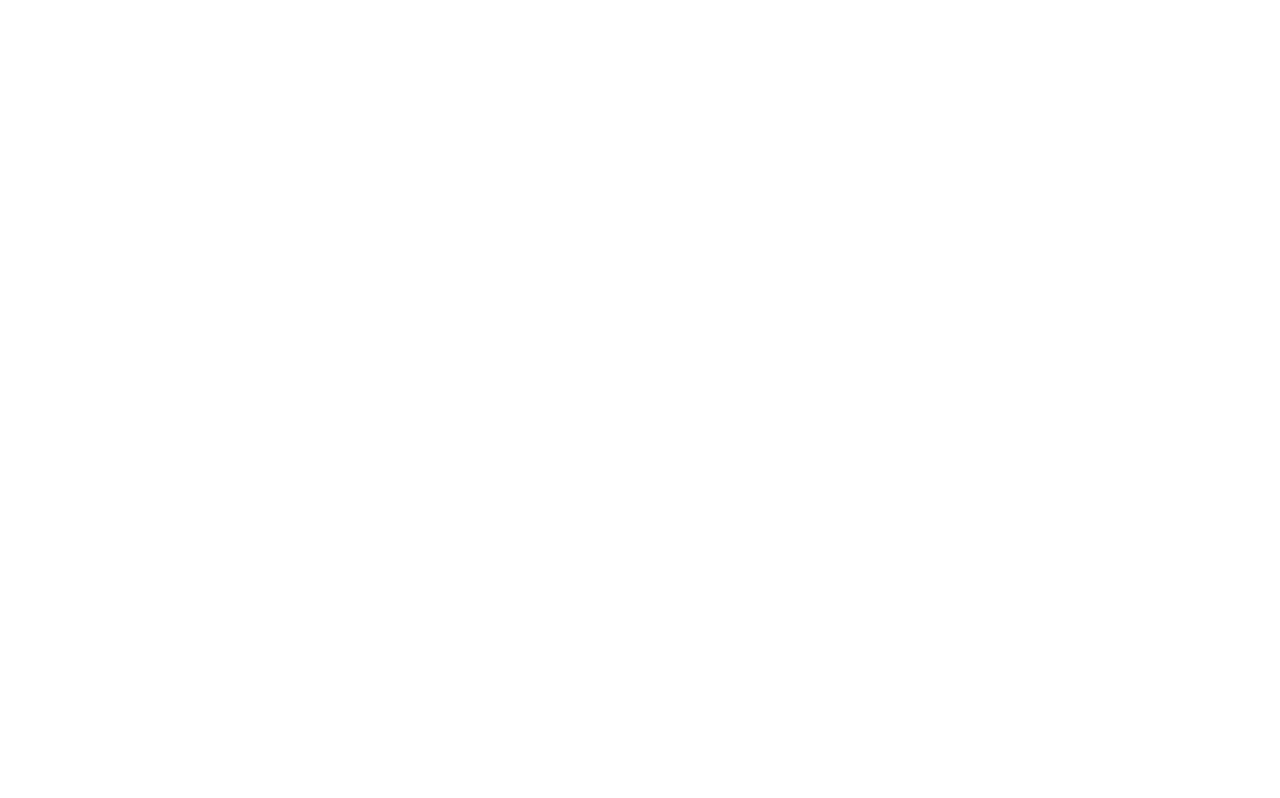
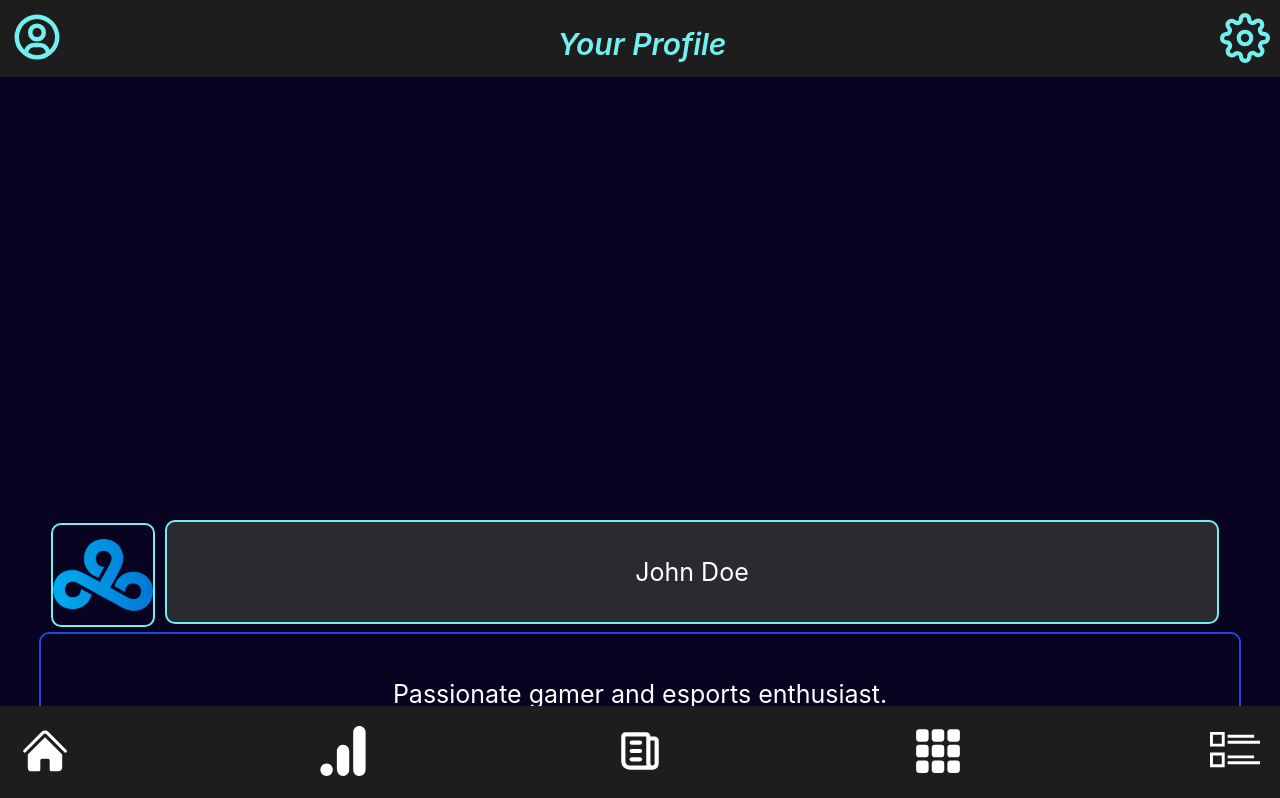
Before and after one commit to DiegoOrtegaElRincon/DAD-ui, a React (Create React App) app in the folder ui-ts/: page /profile in a window 1280 px wide. Before the commit this address had no page. Shown: the top 798 px of the page. Built offline with nearby package versions, Linux system fonts and the light colour scheme.

Commit message:
Profile is still ugly, but my sanity worths more

```diff
--- a/ui-ts/src/App.tsx
+++ b/ui-ts/src/App.tsx
@@ -2,6 +2,7 @@
 import Home from './pages/Home/Home';
 import LoginForm from './pages/loginform/LoginForm';
 import SignupForm from './pages/signupform/SingupForm';
+import Profile from './pages/Profile/Profile';
 
 export default function App() {
   return (
@@ -10,6 +11,7 @@
         <Route path="/" element={<LoginForm />} />
         <Route path="/home" element={<Home />} />
         <Route path="/signup" element={<SignupForm />} />
+        <Route path="/profile" element={<Profile />} />
       </Routes>
     </Router>
   );
--- /dev/null
+++ b/ui-ts/src/components/profiletemplate/TemplateProfile.css
@@ -0,0 +1,46 @@
+.profile-container {
+    display: flex;
+    flex-direction: column;
+    align-items: center;
+    width: 100%;
+    height: 100%;
+    background-color: #070320;
+    padding: 40% 0%;
+}
+
+.profile-box {
+    width: 92%;
+    height: 100px;
+    padding: 10px;
+    border-radius: 10px;
+    display: flex;
+    align-items: center;
+    justify-content: center;
+    color: white;
+}
+
+.team-info,
+.user-info {
+    width: 100%;
+    height: 100%;
+    margin: 0px 10px;
+    border-radius: 10px;
+    background-color: #2B2B2F;
+    display: flex;
+    align-items: center;
+    justify-content: center;
+    color: white;
+}
+
+.team-photo,
+.user-photo {
+    width: fit-content;
+    height: auto;
+    border-radius: 10px;
+}
+
+
+.profile-box>img {
+    width: 100px;
+    height: auto;
+}
--- /dev/null
+++ b/ui-ts/src/components/profiletemplate/TemplateProfile.tsx
@@ -0,0 +1,43 @@
+import React from 'react';
+import './TemplateProfile.css'; // Asegúrate de tener un archivo CSS para tus estilos
+import TopNavbar from '../topnavbar/TopNavbar';
+import BottomNavbar from '../bottomnavbar/BottomNavBar';
+
+interface ProfileProps {
+    photo: string;
+    name: string;
+    bio: string;
+    teamPhoto: string;
+    teamName: string;
+    teamMatches: number;
+}
+
+const TemplateProfile: React.FC<ProfileProps> = ({
+    photo,
+    name,
+    bio,
+    teamPhoto,
+    teamName,
+    teamMatches,
+}) => {
+    return (
+        <div className="">
+            <TopNavbar props='Your Profile' />
+            <div className='profile-container'>
+                <div className="user-profile profile-box">
+                    <img className='user-photo box1' src={photo} alt="User" />
+                    <div className="user-info box1">{name}</div>
+                </div>
+                <div className='profile-box box2'>{bio}</div>
+                <div className="team-profile profile-box">
+                    <img className='team-photo box3' src={teamPhoto} alt="Team" />
+                    <div className="team-info  box3">{teamName}</div>
+                </div>
+                <div className='profile-box box4'>Matches played: {teamMatches}</div>
+            </div>
+            <BottomNavbar />
+        </div>
+    );
+};
+
+export default TemplateProfile;
--- a/ui-ts/src/pages/Home/Home.tsx
+++ b/ui-ts/src/pages/Home/Home.tsx
@@ -24,7 +24,7 @@
                     <div className='bottom'>
                         <div className='team1'>
                             <div className='team-picture'>
-                                <img src={C9} />
+                                <img src={C9} alt='Team Image'/>
                             </div>
                             <div className='team-name'>C9</div>
                         </div>
@@ -34,7 +34,7 @@
                         </div>
                         <div className='team2'>
                             <div className='team-picture'>
-                                <img src={FPX} />
+                                <img src={FPX} alt='Team Image'/>
                             </div>
                             <div className='team-name'>FPX</div>
                         </div>
@@ -45,7 +45,7 @@
                     <div className='bottom'>
                         <div className='team1'>
                             <div className='team-picture'>
-                                <img src={G2} />
+                                <img src={G2} alt='Team Image'/>
                             </div>
                             <div className='team-name'>G2</div>
                         </div>
@@ -55,7 +55,7 @@
                         </div>
                         <div className='team2'>
                             <div className='team-picture'>
-                                <img src={Faze} />
+                                <img src={Faze} alt='Team Image'/>
                             </div>
                             <div className='team-name'>FAZE</div>
                         </div>
@@ -67,7 +67,7 @@
                     <div className='bottom'>
                         <div className='team1'>
                             <div className='team-picture'>
-                                <img src={FUT} />
+                                <img src={FUT} alt='Team Image'/>
                             </div>
                             <div className='team-name'>FUT</div>
                         </div>
@@ -77,7 +77,7 @@
                         </div>
                         <div className='team2'>
                             <div className='team-picture'>
-                                <img src={KRU} />
+                                <img src={KRU} alt='Team Image'/>
                             </div>
                             <div className='team-name'>KRU</div>
                         </div>
@@ -88,7 +88,7 @@
                     <div className='bottom'>
                         <div className='team1'>
                             <div className='team-picture'>
-                                <img src={NRG} />
+                                <img src={NRG} alt='Team Image'/>
                             </div>
                             <div className='team-name'>NRG</div>
                         </div>
@@ -98,7 +98,7 @@
                         </div>
                         <div className='team2'>
                             <div className='team-picture'>
-                                <img src={PRX} />
+                                <img src={PRX} alt='Team Image'/>
                             </div>
                             <div className='team-name'>PRX</div>
                         </div>
@@ -110,7 +110,7 @@
                     <div className='bottom'>
                         <div className='team1'>
                             <div className='team-picture'>
-                                <img src={UCAM} />
+                                <img src={UCAM} alt='Team Image'/>
                             </div>
                             <div className='team-name'>UCAM</div>
                         </div>
@@ -120,7 +120,7 @@
                         </div>
                         <div className='team2'>
                             <div className='team-picture'>
-                                <img src={TL} />
+                                <img src={TL} alt='Team Image'/>
                             </div>
                             <div className='team-name'>TL</div>
                         </div>
--- a/ui-ts/src/pages/Home/home.css
+++ b/ui-ts/src/pages/Home/home.css
@@ -19,6 +19,7 @@
 /* Estilos generales para los contenedores box */
 .box {
     width: 92%;
+    height: 100%;
     /* Ajusta el ancho según tus necesidades */
     margin: 5px 0px;
     padding: 10px;
--- /dev/null
+++ b/ui-ts/src/pages/Profile/Profile.tsx
@@ -0,0 +1,21 @@
+import React from 'react';
+import userPhoto from '../../public/images/Cloud9_logo.webp';
+import teamPhoto from '../../public/images/FunPlus_Phoenix_logo.webp';
+import TemplateProfile from '../../components/profiletemplate/TemplateProfile';
+
+const Profile: React.FC = () => {
+    return (
+        <div>
+            <TemplateProfile
+                photo={userPhoto}
+                name="John Doe"
+                bio="Passionate gamer and esports enthusiast."
+                teamPhoto={teamPhoto}
+                teamName="Team XYZ"
+                teamMatches={42}
+            />
+        </div>
+    );
+};
+
+export default Profile;
```
